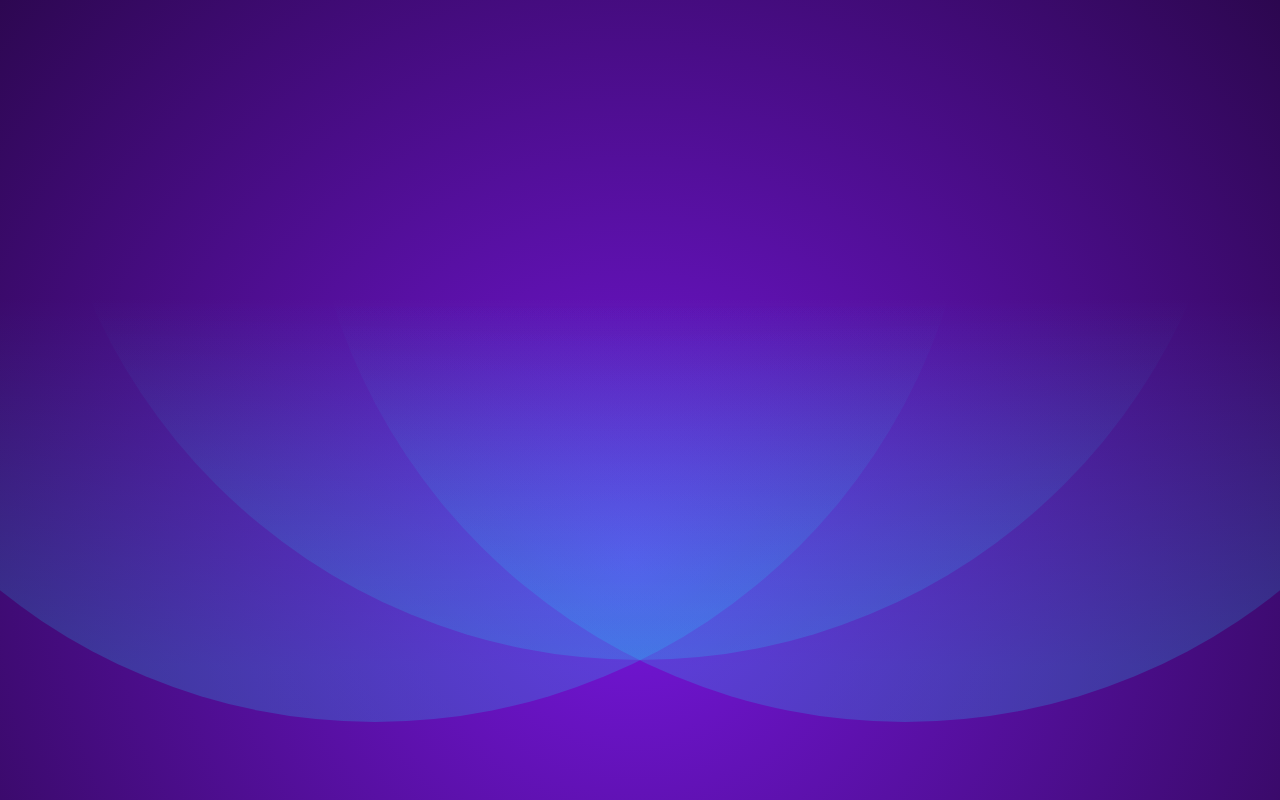
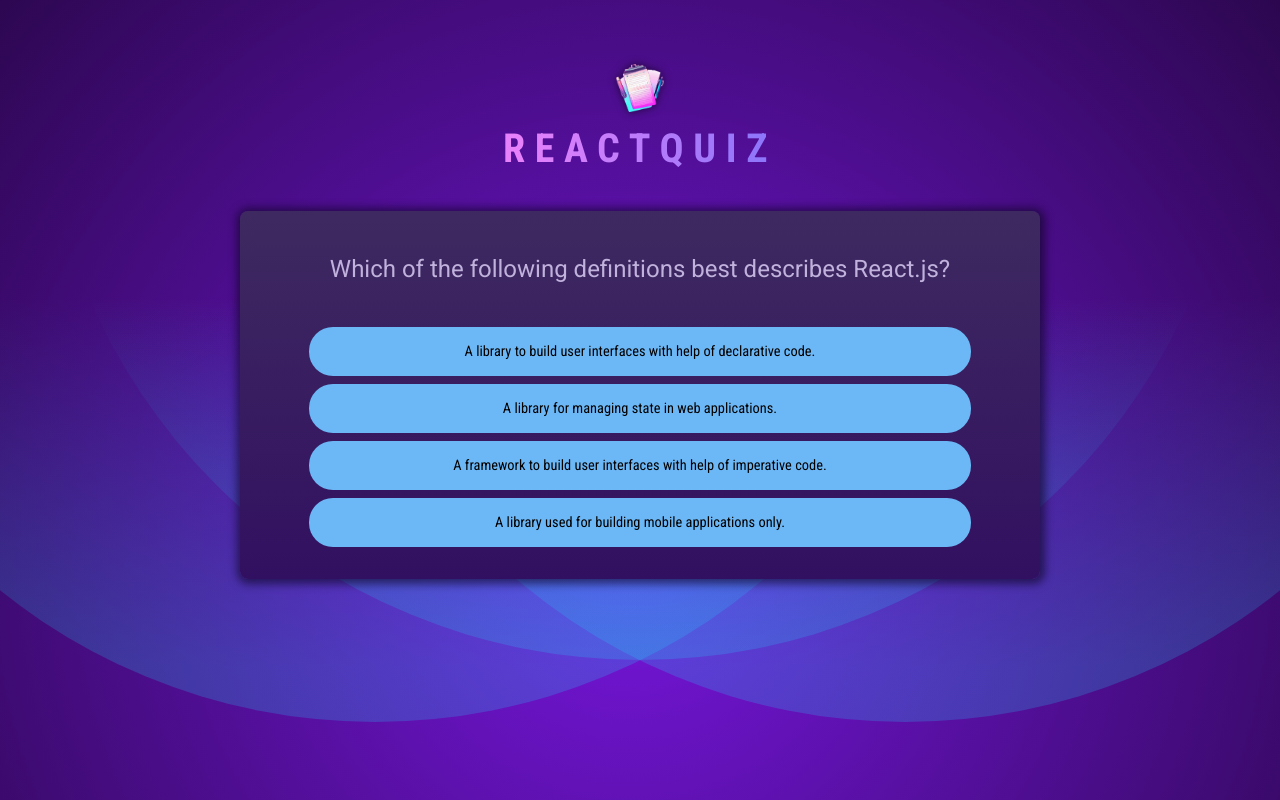
Before and after one commit to DenisHristov12/QuizzApp, a React (Vite) app: page / in a window 1280 px wide. Built offline with nearby package versions, Linux system fonts and the light colour scheme.

Commit message:
display questions

```diff
--- a/src/App.jsx
+++ b/src/App.jsx
@@ -1,3 +1,16 @@
-function App() {}
+import Header from './components/Header';
+import Quiz from './components/Quiz';
+
+function App() {
+  return (
+    <>
+      <Header />
+
+      <main>
+        <Quiz />
+      </main>
+    </>
+  );
+}
 
 export default App;
--- /dev/null
+++ b/src/components/Header.jsx
@@ -0,0 +1,12 @@
+import logoImg from '../assets/quiz-logo.png';
+
+function Header() {
+  return (
+    <header>
+      <img src={logoImg} alt='Quiz logo' />
+      <h1>ReactQuiz</h1>
+    </header>
+  );
+}
+
+export default Header;
--- /dev/null
+++ b/src/components/Quiz.jsx
@@ -0,0 +1,34 @@
+import { useState } from 'react';
+
+import QUESTIONS from '../questions';
+
+function Quiz() {
+  const [userAnswers, setUserAnswers] = useState([]);
+
+  const activeQuestionIndex = userAnswers.length;
+
+  function handleSelectAnswer(selectedAnswer) {
+    setUserAnswers((prevAns) => {
+      return [...prevAns, selectedAnswer];
+    });
+  }
+
+  return (
+    <div id='quiz'>
+      <div id='question'>
+        <h2>{QUESTIONS[activeQuestionIndex].text}</h2>
+        <ul id='answers'>
+          {QUESTIONS[activeQuestionIndex].answers.map((answer) => (
+            <li key={answer} className='answer'>
+              <button onClick={() => handleSelectAnswer(answer)}>
+                {answer}
+              </button>
+            </li>
+          ))}
+        </ul>
+      </div>
+    </div>
+  );
+}
+
+export default Quiz;
--- /dev/null
+++ b/src/questions.js
@@ -0,0 +1,72 @@
+export default [
+  {
+    id: 'q1',
+    text: 'Which of the following definitions best describes React.js?',
+    answers: [
+      'A library to build user interfaces with help of declarative code.',
+      'A library for managing state in web applications.',
+      'A framework to build user interfaces with help of imperative code.',
+      'A library used for building mobile applications only.',
+    ],
+  },
+  {
+    id: 'q2',
+    text: 'What purpose do React hooks serve?',
+    answers: [
+      'Enabling the use of state and other React features in functional components.',
+      'Creating responsive layouts in React applications.',
+      'Handling errors within the application.',
+      'Part of the Redux library for managing global state.',
+    ],
+  },
+  {
+    id: 'q3',
+    text: 'Can you identify what JSX is?',
+    answers: [
+      'A JavaScript extension that adds HTML-like syntax to JavaScript.',
+      'A JavaScript library for building dynamic user interfaces.',
+      'A specific HTML version that was explicitly created for React.',
+      'A tool for making HTTP requests in a React application.',
+    ],
+  },
+  {
+    id: 'q4',
+    text: 'What is the most common way to create a component in React?',
+    answers: [
+      'By defining a JavaScript function that returns a renderable value.',
+      'By defining a custom HTML tag in JavaScript.',
+      'By creating a file with a .jsx extension.',
+      'By using the "new" keyword followed by the component name.',
+    ],
+  },
+  {
+    id: 'q5',
+    text: 'What does the term "React state" imply?',
+    answers: [
+      'An object in a component that holds values and may cause the component to render on change.',
+      'The lifecycle phase a React component is in.',
+      'The overall status of a React application, including all props and components.',
+      'A library for managing global state in React applications.',
+    ],
+  },
+  {
+    id: 'q6',
+    text: 'How do you typically render list content in React apps?',
+    answers: [
+      'By using the map() method to iterate over an array of data and returning JSX.',
+      'By using the for() loop to iterate over an array of data and returning JSX.',
+      'By using the forEach() method to iterate over an array of data and returning JSX.',
+      'By using the loop() method to iterate over an array of data and returning JSX.',
+    ],
+  },
+  {
+    id: 'q7',
+    text: 'Which approach can NOT be used to render content conditionally?',
+    answers: [
+      'Using a the #if template syntax.',
+      'Using a ternary operator.',
+      'Using the && operator.',
+      'Using an if-else statement.',
+    ],
+  },
+];
```
